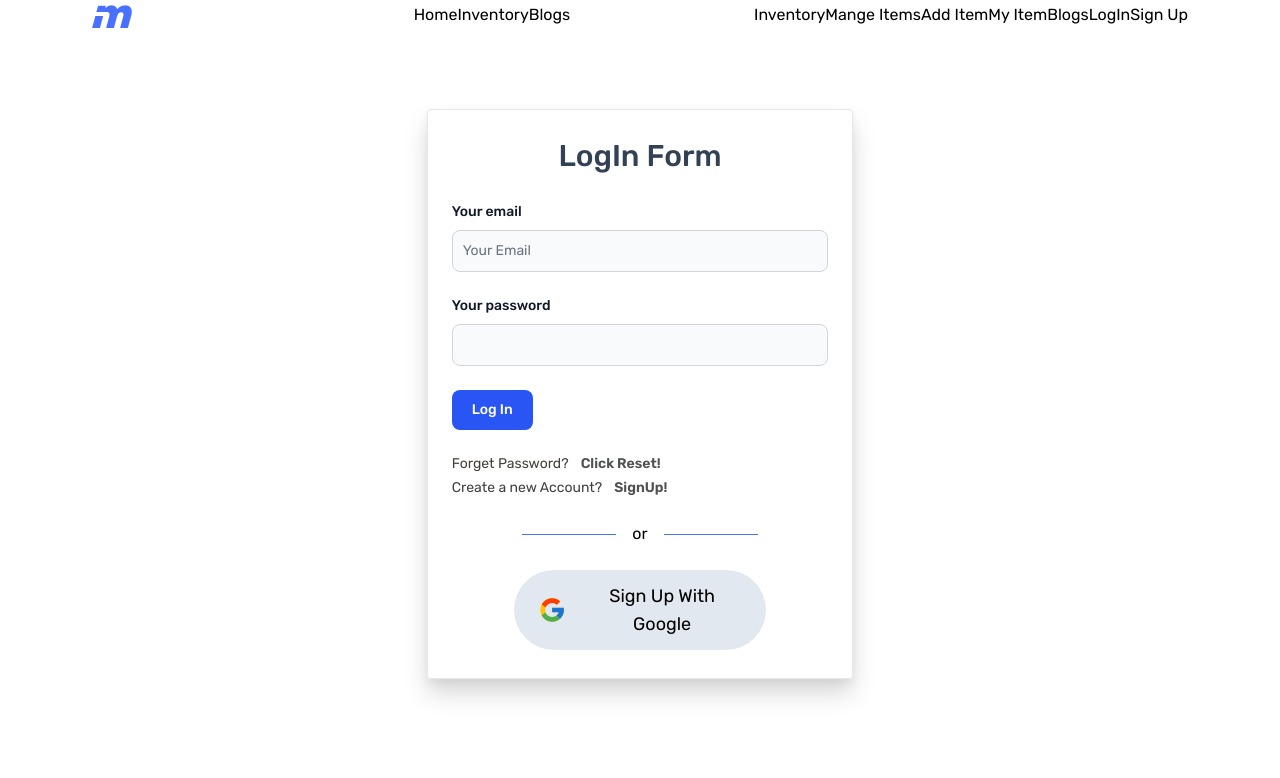
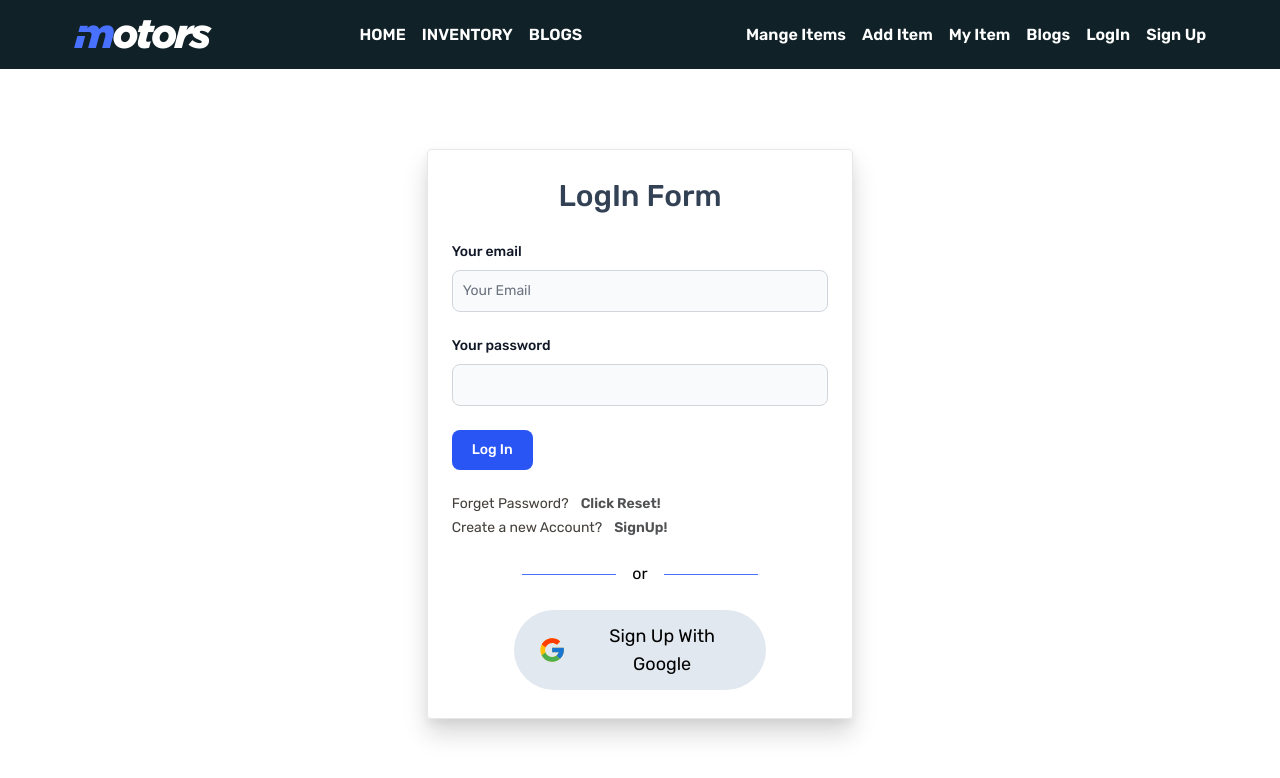
Before and after one commit to NishatFariza/motors-car-client, a React (Create React App) app: page /logIn in a window 1280 px wide. Shown: the top 778 px of the page. Built offline with nearby package versions, Linux system fonts and the light colour scheme.

Commit message:
header link add

```diff
--- a/src/pages/Auth/LogIn/LogIn.jsx
+++ b/src/pages/Auth/LogIn/LogIn.jsx
@@ -2,7 +2,7 @@ import React, { useState } from "react";
 import { Link } from "react-router-dom";
 import "./LogIn.css";
 import SocialLogIn from "../SocialLogIn/SocialLogIn";
-import { useSignInWithEmailAndPassword } from "react-firebase-hooks/auth";
+import { useSendPasswordResetEmail, useSignInWithEmailAndPassword } from "react-firebase-hooks/auth";
 import auth from "../../../firebase.init";
 
 const LogIn = () => {
@@ -25,6 +25,12 @@ const LogIn = () => {
 
     signInWithEmailAndPassword(email, password);
   };
+
+  //reset password use google
+  const [sendPasswordResetEmail, sending, passError] =
+    useSendPasswordResetEmail(auth);
+
+
 
   return (
     <div className="lg:w-4/12 w-10/12 mx-auto py-7 border rounded px-6 my-20 login-form">
--- a/src/pages/Shared/Header/Header.css
+++ b/src/pages/Shared/Header/Header.css
@@ -0,0 +1,3 @@
+.nav{
+    background-color: #102127;
+}
--- a/src/pages/Shared/Header/Header.jsx
+++ b/src/pages/Shared/Header/Header.jsx
@@ -1,26 +1,47 @@
 import React from "react";
 import { Link } from "react-router-dom";
 import logo from "../../../images/logo.png";
+import "./Header.css";
 
 const Header = () => {
   return (
-    <nav className="flex justify-around items-center">
+    <nav className="flex justify-around items-center nav py-5 text-white ">
       <div>
         <img src={logo} alt="" />
       </div>
       <div>
-        <Link to="/">Home</Link>
-        <Link to="/">Inventory</Link>
-        <Link to="/">Blogs</Link>
+        <Link className="hover:text-blue-600 duration-500 font-semibold" to="/">
+          HOME
+        </Link>
+        <Link className="hover:text-blue-600 duration-500 ml-4 font-semibold" to="/">
+          INVENTORY
+        </Link>
+        <Link className="hover:text-blue-600 duration-500 ml-4 font-semibold" to="/">
+          BLOGS
+        </Link>
       </div>
       <div>
-        <Link to="/inventory">Inventory</Link>
-        <Link to="/manageItem">Mange Items</Link>
-        <Link to="/addItem">Add Item</Link>
-        <Link to="/myItem">My Item</Link>
-        <Link to="/blogs">Blogs</Link>
-        <Link to="/login">LogIn</Link>
-        <Link to="/signUp">Sign Up</Link>
+        <Link
+          className="hover:text-blue-600 duration-500 ml-4 font-semibold"
+          to="/manageItem"
+        >
+          Mange Items
+        </Link>
+        <Link className="hover:text-blue-600 duration-500 ml-4 font-semibold" to="/addItem">
+          Add Item
+        </Link>
+        <Link className="hover:text-blue-600 duration-500 ml-4 font-semibold" to="/myItem">
+          My Item
+        </Link>
+        <Link className="hover:text-blue-600 duration-500 ml-4 font-semibold" to="/blogs">
+          Blogs
+        </Link>
+        <Link className="hover:text-blue-600 duration-500 ml-4 font-semibold" to="/login">
+          LogIn
+        </Link>
+        <Link className="hover:text-blue-600 duration-500 ml-4 font-semibold" to="/signUp">
+          Sign Up
+        </Link>
       </div>
     </nav>
   );
```
